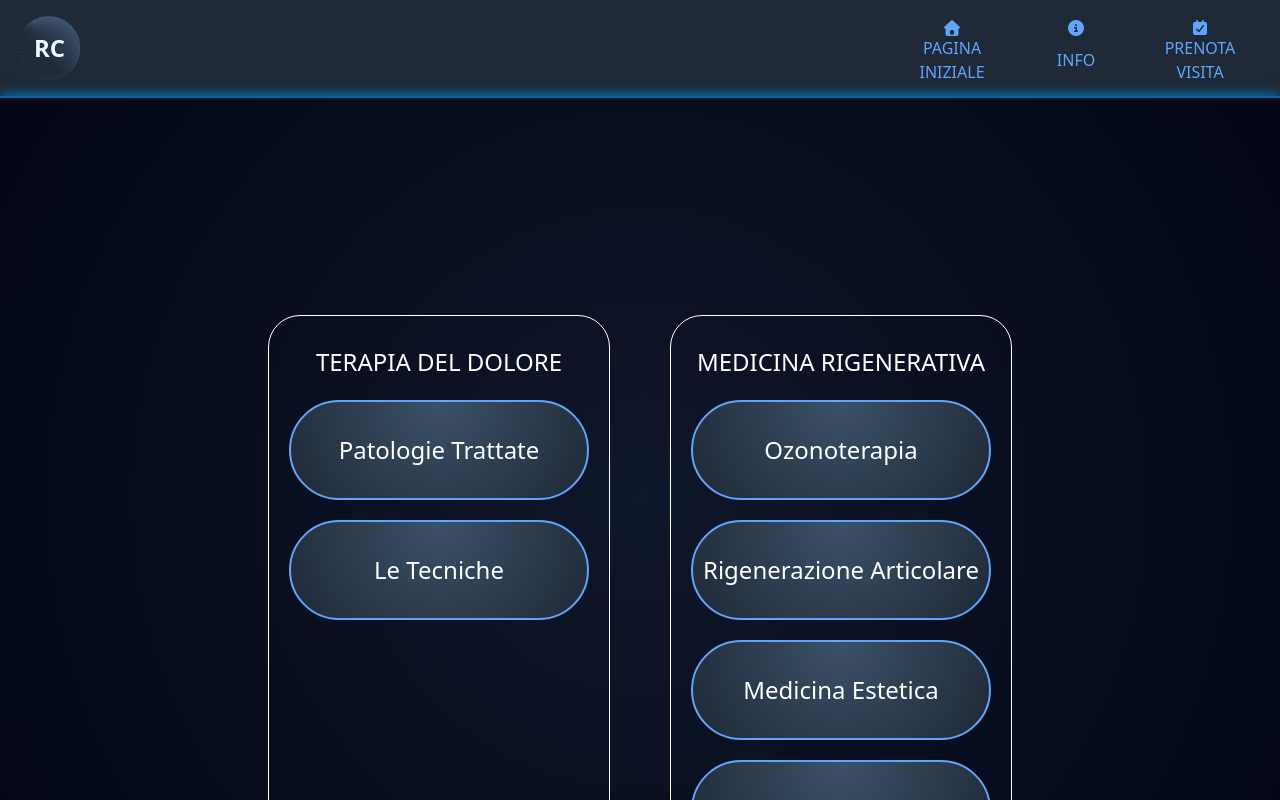
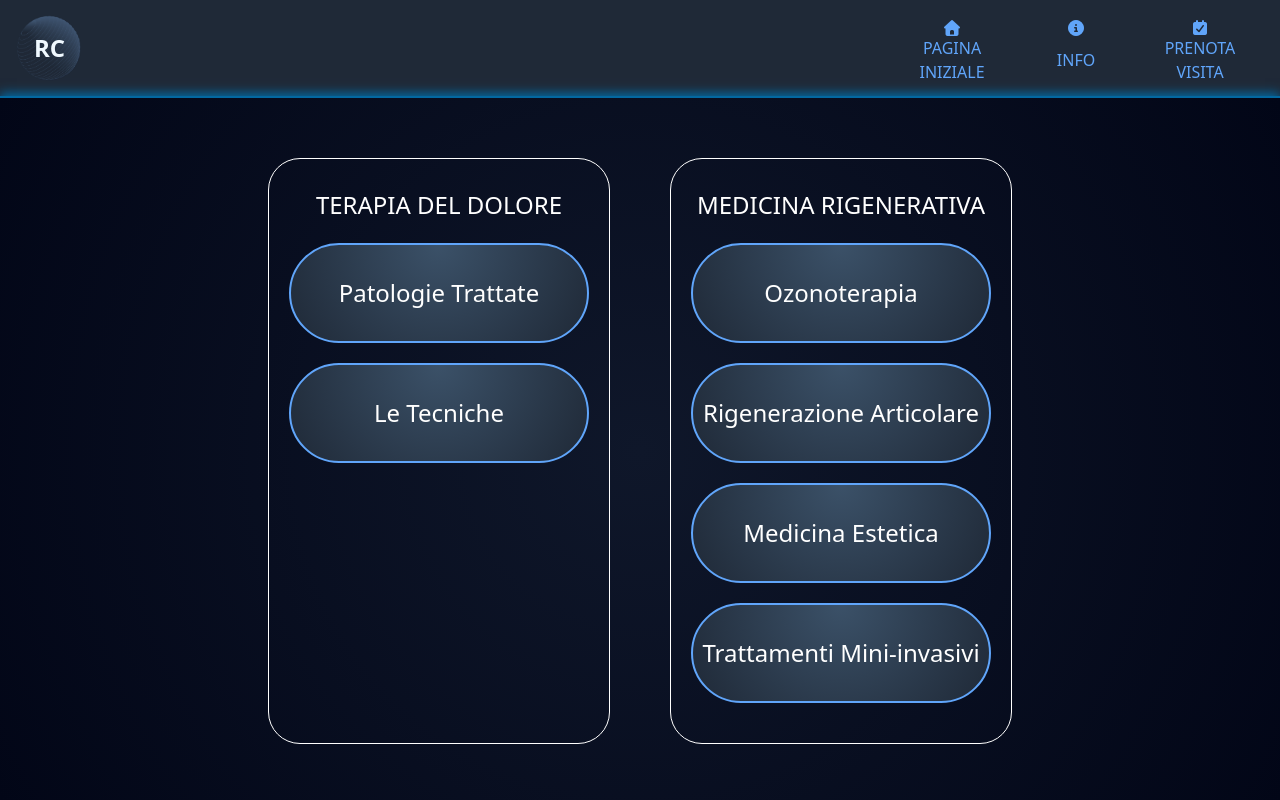
Before and after one commit to CarloDettori/heal-terapy-fe, a React (Vite) app: page / in a window 1280 px wide. Shown: the top 800 px of the page. Built offline with nearby package versions, Linux system fonts and the light colour scheme; no server answers.

Commit message:
better padding

```diff
--- a/src/components/common/HeroComponent.jsx
+++ b/src/components/common/HeroComponent.jsx
@@ -21,9 +21,9 @@ export default function HeroComponent({ regenerativeRef, painRef }) {
 
     return (
         <>
-            <section className="hero-section h-screen">
+            <section className="hero-section">
                 {/* <BreathingSphereComponent regenerativeRef={regenerativeRef} painRef={painRef} /> */}
-                <div className={"mt-55  gap-15 flex flex-wrap justify-center"}>
+                <div className={"my-5  gap-15 flex flex-wrap justify-center"}>
 
                     <div className="border rounded-4xl p-5">
 
```
